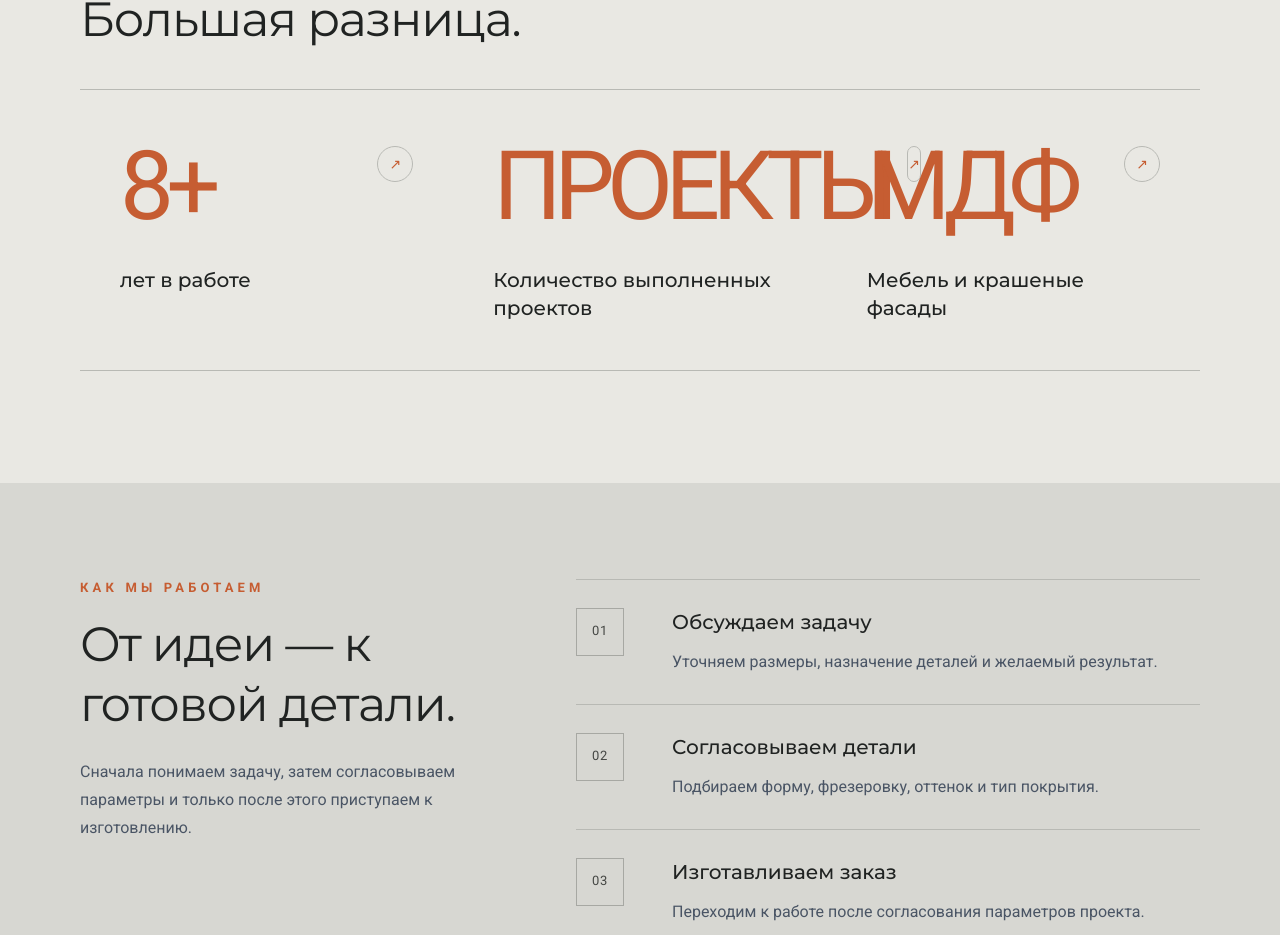
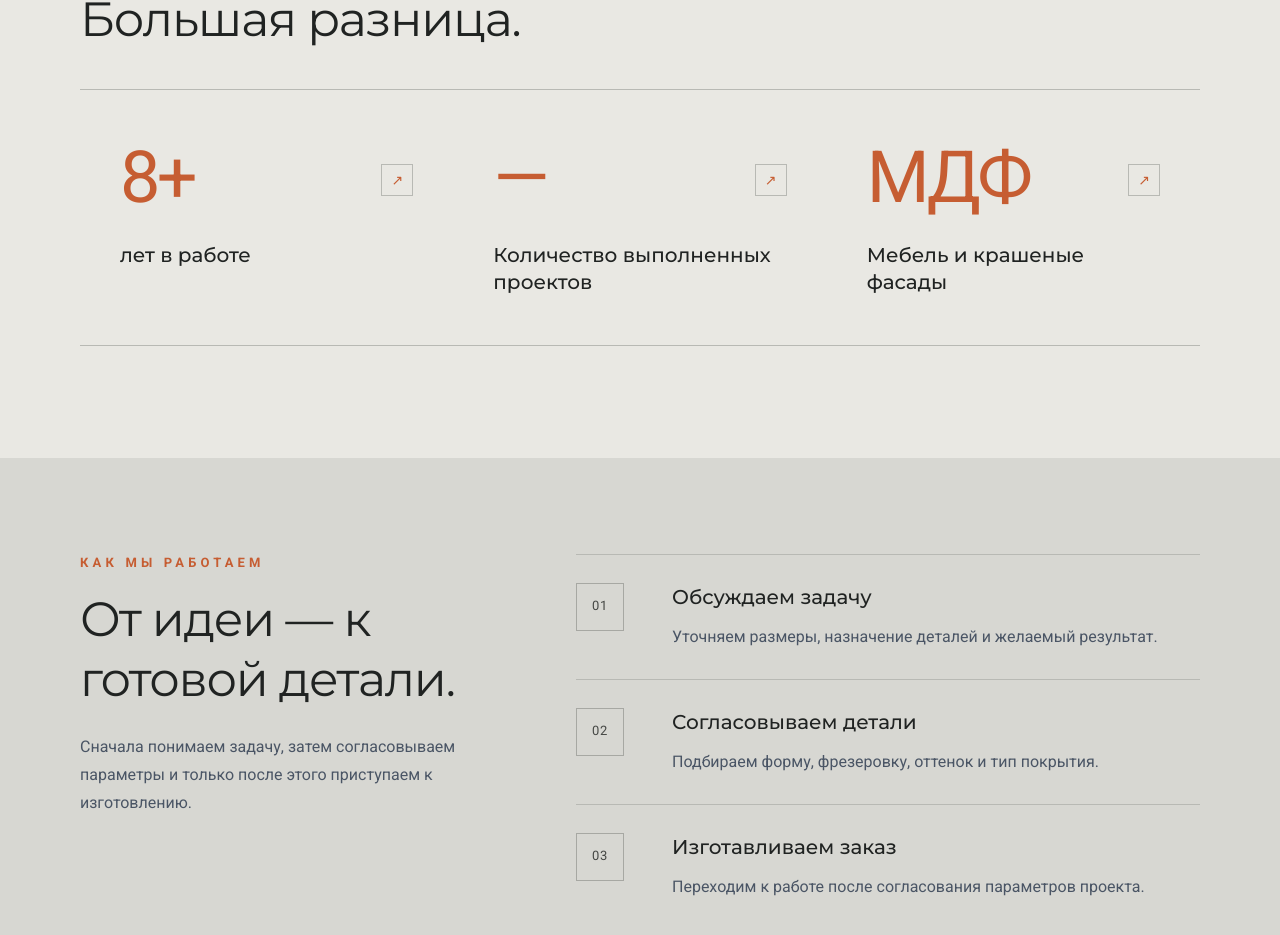
Before and after one commit to IljaBelousow/naumovich-site, a Next.js app: page /about in a window 1280 px wide. Shown: the part 910-1845 px from the top of the page. Built offline with nearby package versions, Linux system fonts and the light colour scheme.

Commit message:
Fix overlapping company facts layout

```diff
--- a/src/app/about/page.tsx
+++ b/src/app/about/page.tsx
@@ -12,7 +12,7 @@ const figures = [
     label: "лет в работе",
   },
   {
-    value: "ПРОЕКТЫ",
+    value: "—",
     label: "Количество выполненных проектов",
   },
   {
@@ -65,13 +65,13 @@ export default function AboutPage() {
 
         <div className="about-figures grid border-y border-[#B8B9B4] sm:grid-cols-3">
           {figures.map((figure, index) => (
-            <article key={figure.value} className="about-figure group relative border-b border-[#B8B9B4] px-5 py-8 sm:border-b-0 sm:px-7 sm:py-10 lg:px-10 lg:py-12"
+            <article key={figure.value} className="about-figure group relative min-w-0 border-b border-[#B8B9B4] px-5 py-8 sm:border-b-0 sm:px-7 sm:py-10 lg:px-10 lg:py-12"
               style={{ animationDelay: `${index * 140}ms` }}>
-              <div className="flex items-start justify-between gap-4">
-                <span className="about-figure-value text-6xl font-light leading-none tracking-[-0.08em] text-[#C65D32] sm:text-7xl lg:text-8xl">{figure.value}</span>
-                <span className="mt-2 flex h-9 w-9 items-center justify-center rounded-full border border-[#B8B9B4] text-sm text-[#C65D32] transition-all duration-500 group-hover:-translate-y-1 group-hover:border-[#C65D32] group-hover:bg-[#202322] group-hover:text-[#E9E8E3]">↗</span>
+              <div className="flex min-h-16 items-center justify-between gap-4 sm:min-h-20">
+                <span className="about-figure-value block min-w-0 break-words text-5xl font-light leading-none tracking-[-0.05em] text-[#C65D32] sm:text-6xl lg:text-7xl">{figure.value}</span>
+                <span aria-hidden="true" className="mt-1 flex h-8 w-8 shrink-0 items-center justify-center border border-[#B8B9B4] text-sm text-[#C65D32] transition-all duration-300 group-hover:border-[#C65D32] group-hover:bg-[#202322] group-hover:text-[#E9E8E3]">↗</span>
               </div>
-              <h3 className="mt-8 text-lg font-medium sm:text-xl">{figure.label}</h3>
+              <h3 className="mt-6 max-w-full break-words text-lg font-medium leading-snug sm:text-xl">{figure.label}</h3>
 
               <span className="about-figure-line absolute bottom-0 left-0 h-[2px] w-0 bg-[#C65D32] transition-all duration-700 group-hover:w-full" />
             </article>
```
